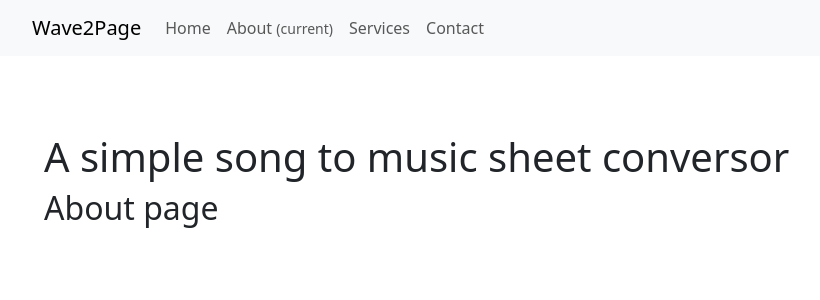
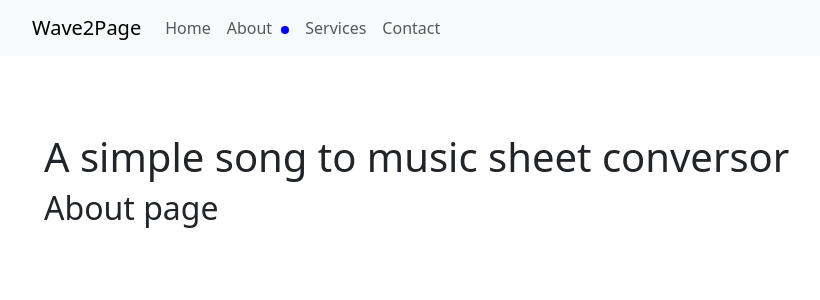
Before and after one commit to beny-bee/Wave2Page, a Flask app: page /about in a window 1280 px wide. Shown: the top 300 px of the page, without its empty margins (50-870 px from the left). Run offline with Flask 3, Linux system fonts and the light colour scheme; some libraries are stand-ins or nearby versions.

Commit message:
change "current"

```diff
--- a/app/templates/includes/_navbar.html
+++ b/app/templates/includes/_navbar.html
@@ -8,6 +8,16 @@
 {% set active_page = active_page|default('home') -%}
 
 <!-- Navigation -->
+<style>
+  .blue-point {
+    display: inline-block;
+    margin-left: 5px;
+    width: 8px;
+    height: 8px;
+    background-color: blue;
+    border-radius: 50%;
+}
+</style>
 <nav class="navbar navbar-expand-lg navbar-light bg-light fixed-top">
   <div class="container">
     <a class="navbar-brand" href="/">{{app_data['project_name']}}</a>
@@ -20,7 +30,7 @@
         <li class="nav-item">
           <a class="nav-link" href="{{ href|e }}">{{ caption|e }}
             {% if id == active_page %}
-            <small>(current)</small>
+            <span class="blue-point"></span>
             {% endif %}</a>
         </li>
         {% endfor %}
```
